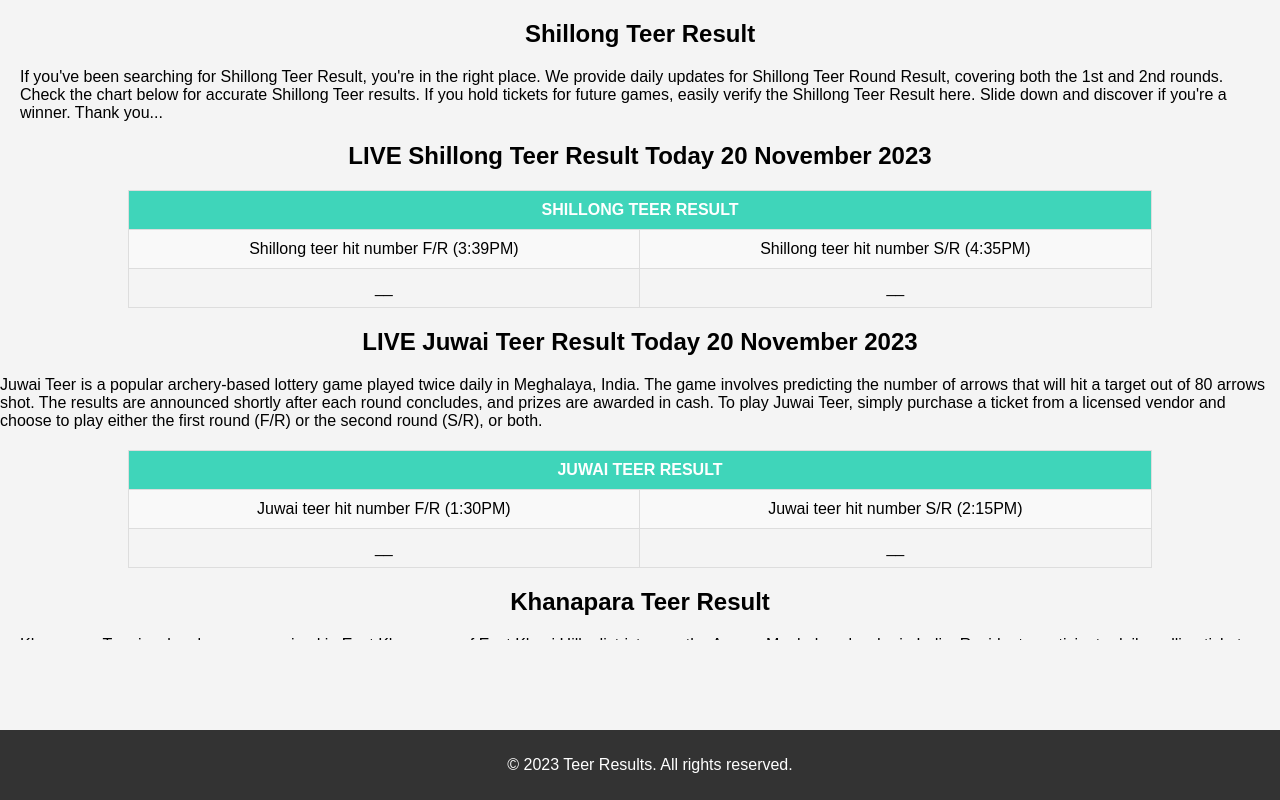
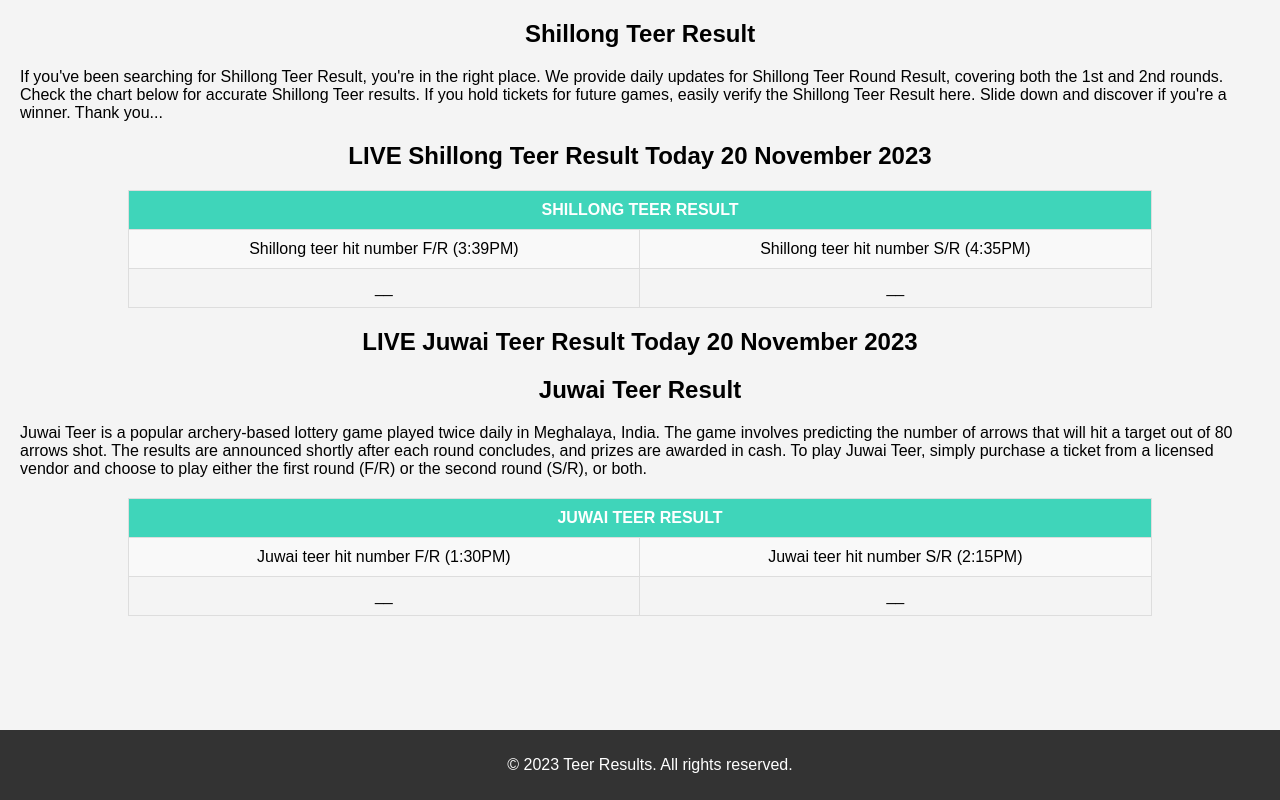
Before and after one commit to nilamroychoudhury1999/shillongteer, a plain HTML site: page index.html in a window 1280 px wide. Drawn offline with Linux system fonts and the light colour scheme.

Commit message:
Update index.html

```diff
--- a/index.html
+++ b/index.html
@@ -102,10 +102,17 @@
 
         <!-- Shillong Teer Result Table - 2nd Round -->
         <h2>LIVE Juwai Teer Result Today 20 November 2023 </h2>
-        <p>
+        <div class="teer-description">
+            <h2>Juwai Teer Result</h2>
+            <p>
+
 
         Juwai Teer is a popular archery-based lottery game played twice daily in Meghalaya, India. The game involves predicting the number of arrows that will hit a target out of 80 arrows shot. The results are announced shortly after each round concludes, and prizes are awarded in cash. To play Juwai Teer, simply purchase a ticket from a licensed vendor and choose to play either the first round (F/R) or the second round (S/R), or both.
-        </p>
+
+
+            </p>
+        </div>
+
         <table class="table">
             <tbody>
                 <tr>
```
